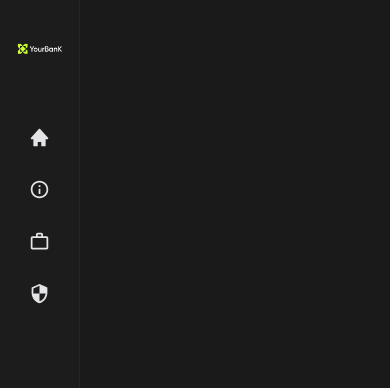
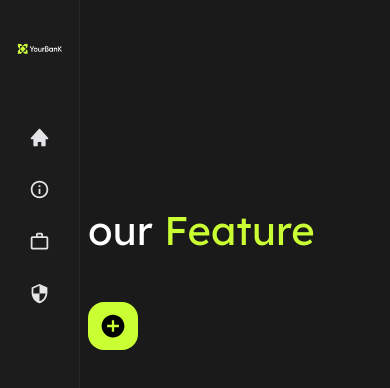
Before and after one commit to shaza-alkheder/YourBanK, a React (Vite) app: page /dashboard in a window 390 px wide. Shown: the top 388 px of the page. Built offline with nearby package versions, Linux system fonts and the light colour scheme; a web font is replaced by a local one.

Commit message:
table dashboard

```diff
--- a/src/App.jsx
+++ b/src/App.jsx
@@ -8,7 +8,9 @@ import Security from "./pages/Security/Security";
 import SignUp from "./pages/SignUp/SignUp";
 import Login from "./pages/Login/Login";
 import Nav from "./components/Layout/Navbar/Nav";
-import Dashboard from "./pages/DashBoard/DashBoard";
+import Dashboard from "./pages/Dashboard/Dashboard";
+// import Dashboard from "./pages/DashBoard/DashBoard";
+
 
 function App() {
 
--- /dev/null
+++ b/src/components/Dashboard/Layout/TableDashboard/TableDashboard.css
@@ -0,0 +1,73 @@
+.O-A-titleDashboard{
+    font-size: 72px;
+    font-weight: 500;
+}
+.O-A-boxTable{
+    max-width: 100%;
+    width: 100%;
+    table{
+        max-width: 100%;
+        width: 100%;
+        margin-bottom: 40px;
+        th , td {
+            max-width: 120px;
+            padding: 4px 10px;
+            border: 1px solid white;
+            /* word-break: break-all; */
+        }
+        th{
+            color: var(--yb-color-primary);
+            font-size: 20px;
+            font-weight: 300;
+        }
+        .O-A-action{
+            max-width: 177px;
+            width: 100px;
+        }
+        td{
+            /* font-size: 16px; */
+            font-weight: 300;
+            word-break: break-all;
+            text-align: center;
+        }
+        .O-A-tdBtn{
+            max-width: 177px;
+            min-width: fit-content;
+            padding: 16px 10px;
+            display: flex;
+            gap: 6px;
+            align-items: center;
+        }
+    }
+}
+
+@media (max-width: 1440px) {
+    .O-A-boxTable{
+        table{
+            th , td {
+                max-width: 900px;
+                padding: 2px 4px;
+            }
+            th{
+                font-size: 14px;
+            }
+            td{
+                font-size:10px;
+            }
+            .O-A-tdBtn{
+                padding: 16px 10px;
+                gap: 3px;
+            }
+        }
+    }
+}
+
+@media (max-width: 992px) {
+    .O-A-titleDashboard{
+        font-size: 40px;
+        font-weight: 400;
+    }
+    .O-A-boxTable{
+        overflow-x: auto;
+    }
+}
--- /dev/null
+++ b/src/components/Dashboard/Layout/TableDashboard/TableDashboard.jsx
@@ -0,0 +1,95 @@
+import "./TableDashboard.css"
+import TitleDescription from "../../../../components/UI/TitleDescription/TitleDescription"
+import BtnAdd from "../../UI/BtnDashboard/BtnAdd/BtnAdd"
+// import BtnUpdate from "../../UI/BtnDashboard/BtnUpdate/BtnUpdate"
+// import BtnDelete from "../../UI/BtnDashboard/BtnDelete/BtnDelete"
+
+const TableDashboard = ({title1 , title2 }) => {
+    return (
+        <>
+            <TitleDescription
+                className =""
+                titleParts={[
+                    {
+                        text: title1,
+                        className: "O-A-titleDashboard"
+                    },
+                    {
+                        text: title2,
+                        className: "DS_ColorLimeGreen O-A-titleDashboard"
+                    }
+                ]}
+                description= ""
+            />
+            <BtnAdd />
+            <div className="O-A-boxTable">
+            {/* <table>
+                <thead>
+                    <tr>
+                        {column1? <th>{column1}</th> :""}
+                        {column2? <th>{column2}</th> :""}
+                        {column3? <th>{column3}</th> :""}
+                        {column4? <th>{column4}</th> :""}
+                        {column5? <th>{column5}</th> :""}
+                        {column6? <th>{column6}</th> :""}
+                        {column7? <th>{column7}</th> :""}
+                        {column8? <th>{column8}</th> :""}
+                        {column9? <th>{column9}</th> :""}
+                        {column10? <th>{column10}</th> :""}
+                        {column11? <th>{column11}</th> :""}
+                        <th className="O-A-action">Action</th>
+                    </tr>
+                </thead>
+                <tbody>
+                    <tr>
+                        <td>world</td>
+                        <td>world</td>
+                        <td>world</td>
+                        <td>world</td>
+                        <td>Lorem ipsum dolor sit amet consectetur.</td>
+                        <td>Lorem ipsum dolor sit amet consectetur.</td>
+                        <td>Lorem ipsum dolor sit amet consectetur.</td>
+                        <td>/assets/img/CareersPage/WorkBag.webp</td>
+                        <td className="O-A-tdBtn"><BtnUpdate /> <BtnDelete /></td>
+                    </tr>
+                    <tr>
+                        <td>world</td>
+                        <td>world</td>
+                        <td>world</td>
+                        <td>world</td>
+                        <td>Lorem ipsum dolor sit amet consectetur.</td>
+                        <td>Lorem ipsum dolor sit amet consectetur.</td>
+                        <td>Lorem ipsum dolor sit amet consectetur.</td>
+                        <td>/assets/img/CareersPage/WorkBag.webp</td>
+                        <td className="O-A-tdBtn"><BtnUpdate /> <BtnDelete /></td>
+                    </tr>
+                    <tr>
+                        <td>world</td>
+                        <td>world</td>
+                        <td>world</td>
+                        <td>world</td>
+                        <td>Lorem ipsum dolor sit amet consectetur.</td>
+                        <td>Lorem ipsum dolor sit amet consectetur.</td>
+                        <td>Lorem ipsum dolor sit amet consectetur.</td>
+                        <td>/assets/img/CareersPage/WorkBag.webp</td>
+                        <td className="O-A-tdBtn"><BtnUpdate /> <BtnDelete /></td>
+                    </tr>
+                    <tr>
+                        <td>world</td>
+                        <td>world</td>
+                        <td>world</td>
+                        <td>world</td>
+                        <td>Lorem ipsum dolor sit amet consectetur.</td>
+                        <td>Lorem ipsum dolor sit amet consectetur.</td>
+                        <td>Lorem ipsum dolor sit amet consectetur.</td>
+                        <td>/assets/img/CareersPage/WorkBag.webp</td>
+                        <td className="O-A-tdBtn"><BtnUpdate /> <BtnDelete /></td>
+                    </tr>
+                </tbody>
+            </table> */}
+            </div>
+        </>
+    )
+}
+
+export default TableDashboard
--- /dev/null
+++ b/src/components/Dashboard/UI/ContaninerDashboard/ContaninerDashboard.css
@@ -0,0 +1,22 @@
+.O-A-containerDashboard{
+    margin-left: 270px;
+    padding: 200px 40px 0;
+    display: flex;
+    flex-direction: column;
+    gap: 32px;
+    align-items: center;
+}
+
+@media (max-width: 1440px) {
+    .O-A-containerDashboard{
+        padding: 200px 8px 0;
+    }
+}
+@media (max-width: 992px) {
+    .O-A-containerDashboard{
+        margin-left: 80px;
+        padding: 200px 8px 0;
+        align-items: start;
+        /* overflow-x: auto; */
+    }
+}
--- /dev/null
+++ b/src/components/Dashboard/UI/ContaninerDashboard/ContaninerDashboard.jsx
@@ -0,0 +1,11 @@
+import "./ContaninerDashboard.css"
+
+const ContaninerDashboard = ({children}) => {
+    return (
+        <div className="O-A-containerDashboard">
+            {children}
+        </div>
+    )
+}
+
+export default ContaninerDashboard
--- a/src/pages/Dashboard/Dashboard.jsx
+++ b/src/pages/Dashboard/Dashboard.jsx
@@ -1,10 +1,18 @@
 import Sidebar from '../../components/Dashboard/Layout/Sidebar/Sidebar'
+import TableDashboard from '../../components/Dashboard/Layout/TableDashboard/TableDashboard'
+import ContaninerDashboard from '../../components/Dashboard/UI/ContaninerDashboard/ContaninerDashboard'
 import './Dashboard.css'
 
 const Dashboard  = () => {
   return (
     <>
       <Sidebar />
+      <ContaninerDashboard >
+        <TableDashboard
+          title1 = "our"
+          title2 = "Feature"
+        />
+      </ContaninerDashboard>
     </>
   )
 }
```
